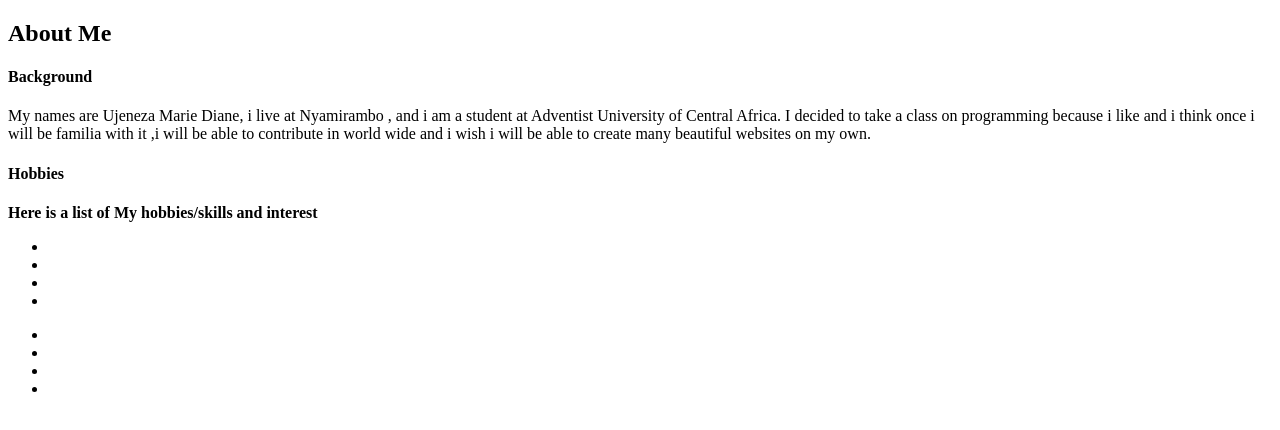
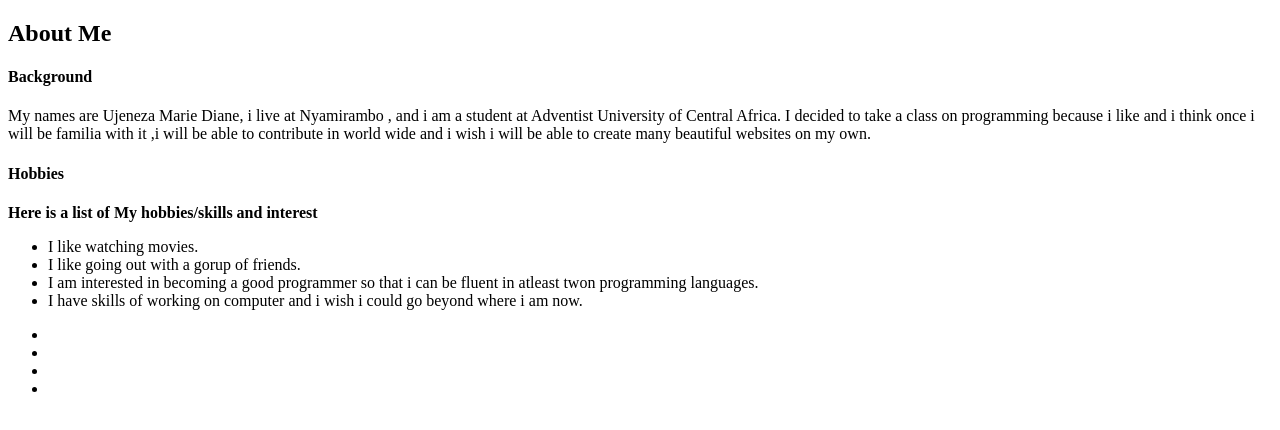
Before and after one commit to dianeujeneza/project1, a plain HTML site: page index.html in a window 1280 px wide. Drawn offline with Linux system fonts and the light colour scheme.

Commit message:
add a list of interest and hobbies

```diff
--- a/index.html
+++ b/index.html
@@ -22,10 +22,10 @@
             <h4>Hobbies</h4>
             <p><strong>Here is a list of My hobbies/skills and interest</strong></p>
             <ul>
-                <li></li>
-                <li></li>
-                <li></li>
-                <li></li>
+                <li>I like watching movies.</li>
+                <li>I like going out with a gorup of friends.</li>
+                <li>I am interested in becoming a good programmer so that i can be fluent in atleast twon programming languages.</li>
+                <li>I have skills of working on computer and i wish i could go beyond where i am now.</li>
             </ul>
         </section>
 
```
